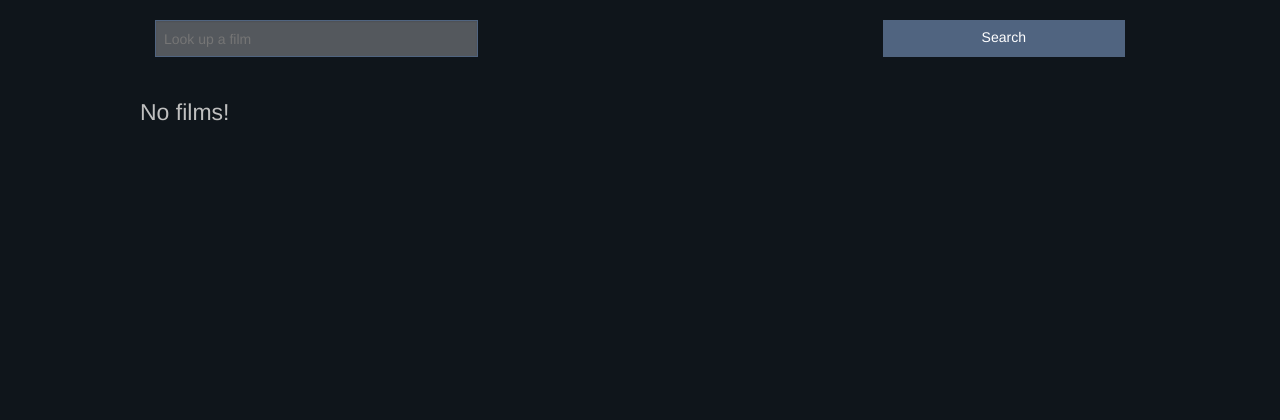
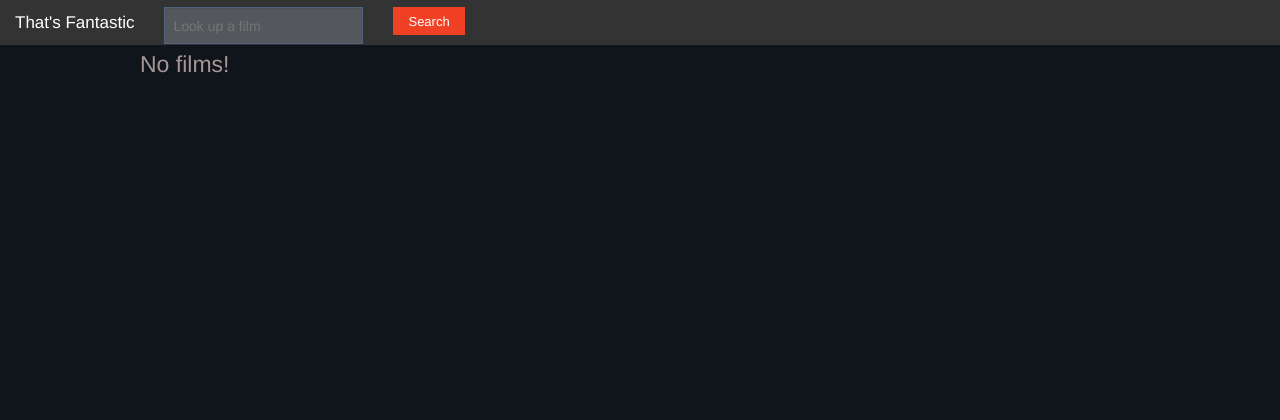
Before and after one commit to kidaa/thatsfantastic, a Django app: page / in a window 1280 px wide. Shown: the top 420 px of the page. After the commit the page ends 73 px from the top, so only its background shows below. Run offline with Django 3.2, Linux system fonts and the light colour scheme; data that the repository does not hold is empty; parts of the project's set-up code (start-up, migrations or seed data) failed here and were passed over.

Commit message:
Update layout and hideous styling. No time for pretty today.

```diff
--- a/thatsfantastic/static/css/site.css
+++ b/thatsfantastic/static/css/site.css
@@ -6,15 +6,28 @@ body, p, h1, h2, h3, h4, h5 {
     color: #bfbfbf;
 }
 
+h2, h3, h4, h5 {
+    color: #a69696;
+}
+
 input, input[type=text] {
     background-color: #54585d;
     border: 1px solid #506480;
 }
 
 button, .button {
+    color: #bfbfbf;
     background-color: #506480;
 }
 
-#searchbar {
-    margin-top: 20px;
+a {
+    color: #2c82a5;
 }
+
+a:hover {
+    color: #59a2c3;
+}
+
+.top-bar input {
+    margin-bottom: 0;
+}
--- a/thatsfantastic/templates/base.html
+++ b/thatsfantastic/templates/base.html
@@ -11,20 +11,30 @@
         <script src='{% static "js/vendor/modernizr.js" %}'></script>
     </head>
     <body>
-        <div id="searchbar" class="row">
-            <div class="large-12 columns">
-                <form action="{% url 'films-search' %}" method="get">
-                    <div class="row collapse">
-                        <div class="small-9 large-4 columns">
-                            <input name="q" type="text" placeholder="Look up a film">
+        <nav class="top-bar" data-topbar role="navigation">
+        <ul class="title-area">
+            <li class="name">
+                <h1><a href="/">That's Fantastic</a></h1>
+            </li>
+            <li class="toggle-topbar menu-icon"><a href="#"><span>Menu</span></a></li>
+        </ul>
+        <section class="top-bar-section">
+            <form action="{% url 'films-search' %}" method="get">
+            <ul class="left">
+                <li class="has-form">
+                        <div class="row collapse">
+                            <div class="small-12 large-12 columns">
+                                <input name="q" type="text" placeholder="Look up a film">
+                            </div>
                         </div>
-                        <div class="small-3 columns">
-                            <a href="#" class="button postfix">Search</a>
-                        </div>
-                    </div>
-                </form>
-            </div>
-        </div>
+                </li>
+                <li class="has-form">
+                    <a href="#" class="button alert expand">Search</a>
+                </li>
+            </ul>
+            </form>
+        </section>
+        </nav>
 {% block content %}{% endblock content %}
         <script src='{% static "js/vendor/jquery.js" %}'></script>
         <script src='{% static "js/foundation.min.js" %}'></script>
```
Also changed, not shown: thatsfantastic/templates/thatsfantastic/film_detail.html (+13 -7 lines).
